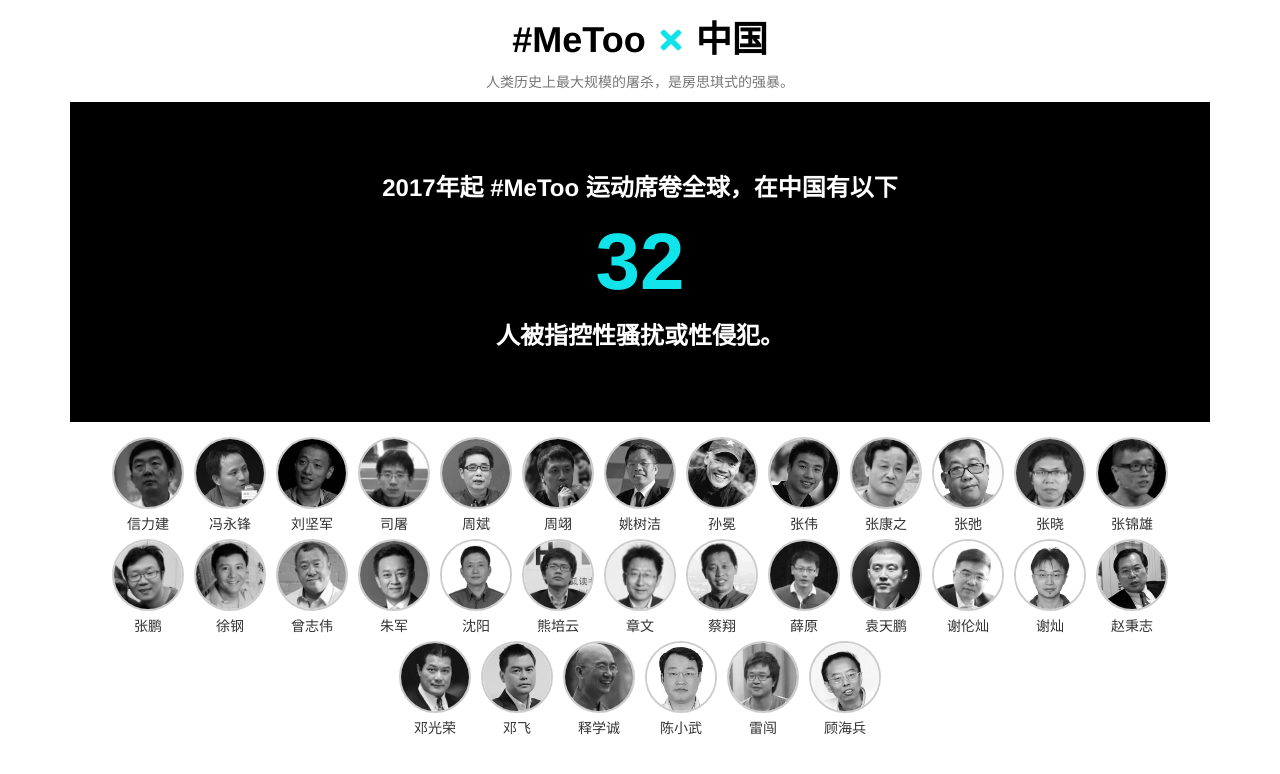
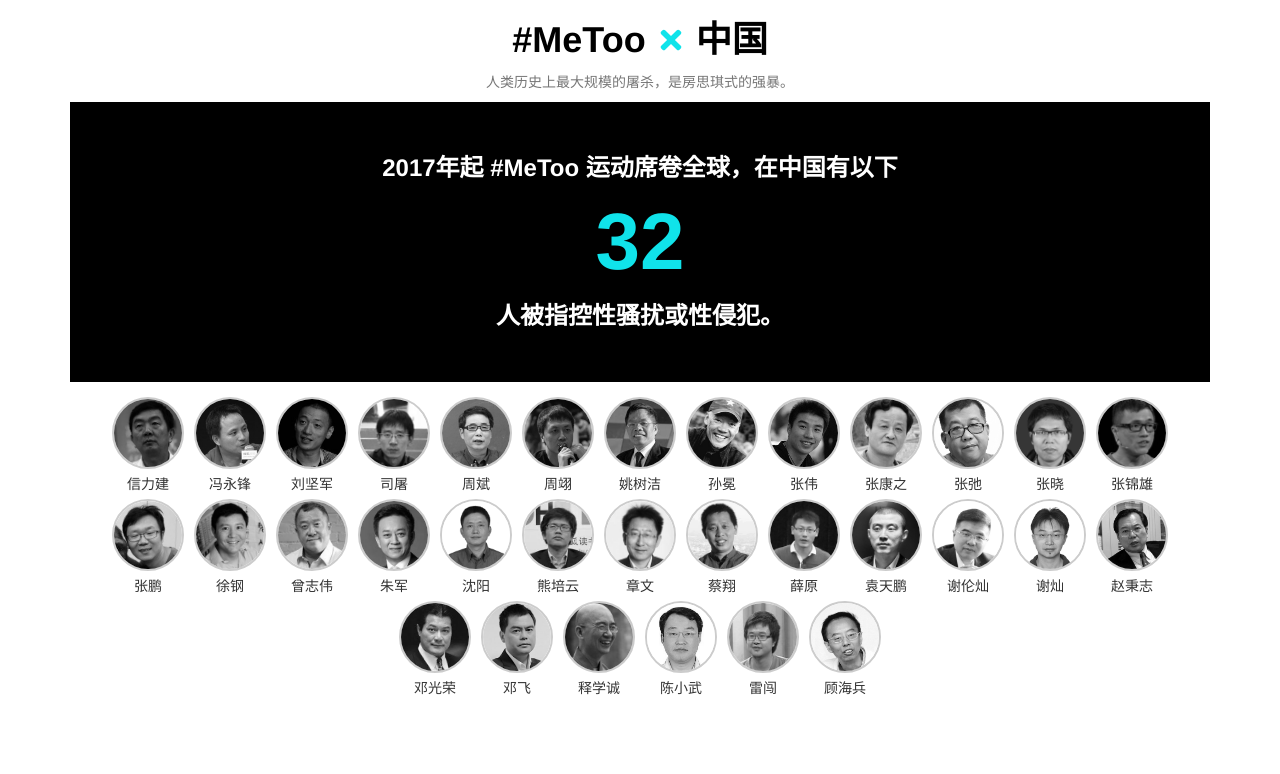
Before and after one commit to stevenliuyi/metoo, a React app: page / in a window 1280 px wide. Built offline with nearby package versions, Linux system fonts and the light colour scheme.

Commit message:
small changes

```diff
--- a/package.json
+++ b/package.json
@@ -14,7 +14,7 @@
     "predeploy": "yarn run build",
     "deploy": "gh-pages -d build",
     "start": "react-scripts start",
-    "build": "react-scripts build",
+    "build": "yarn run font; react-scripts build",
     "test": "react-scripts test --env=jsdom",
     "eject": "react-scripts eject",
     "font": "cp src/data/data.js src/data/data.mjs; node --experimental-modules src/data/convert.mjs; ./node_modules/.bin/font-spider public/quotes.html"
--- a/src/components/App.css
+++ b/src/components/App.css
@@ -75,7 +75,7 @@
   display: flex;
   align-items: center;
   justify-content: center;
-  height: 40vh;
+  height: 35vh;
   background-color: #000;
   text-align: center;
   font-weight: bold;
```
